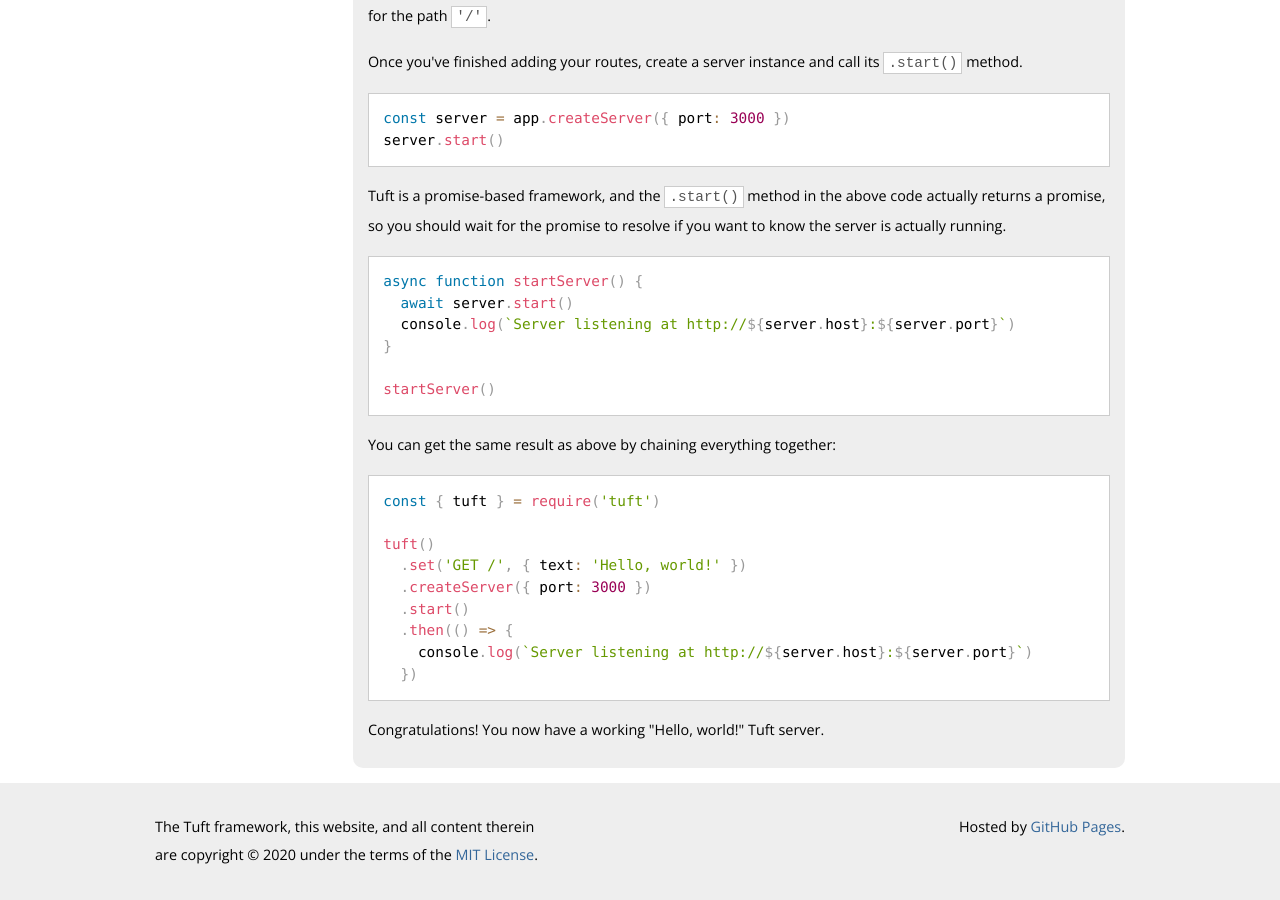
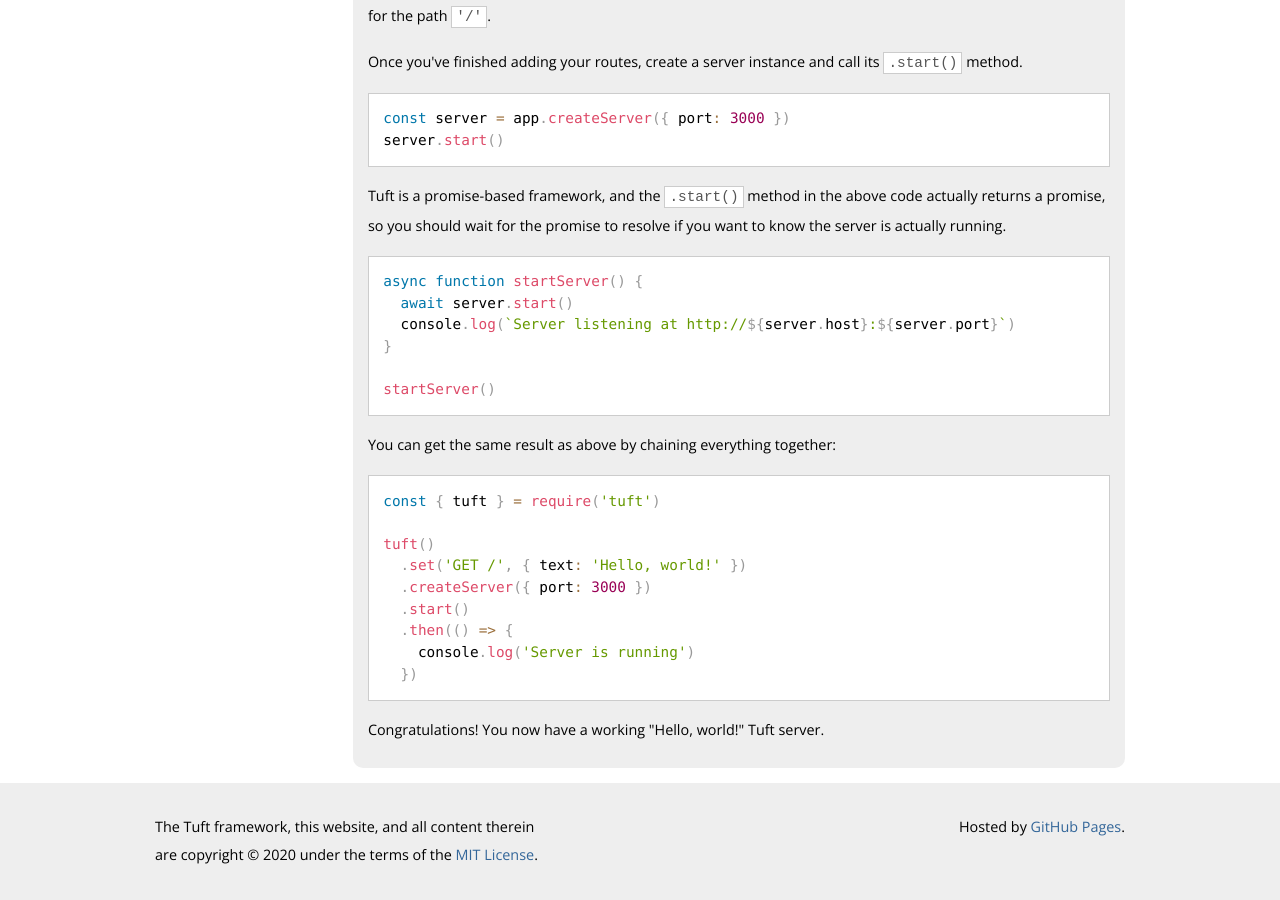
Before and after one commit to tuftjs/tuft.dev, a Jekyll site: the page built from docs/index.html, in a window 1280 px wide and 900 px high, scrolled down 659 px. Built offline with Jekyll 4.4.1, drawn with Linux system fonts in a browser that asks for light colours.

Commit message:
Fix invalid example in Getting Started

```diff
--- a/docs/index.html
+++ b/docs/index.html
@@ -43,7 +43,7 @@
   .createServer({ port: 3000 })
   .start()
   .then(() => {
-    console.log(`Server listening at http://${server.host}:${server.port}`)
+    console.log('Server is running')
   })</code></pre>
     <p>Congratulations! You now have a working "Hello, world!" Tuft server.</p>
   </section>
```
